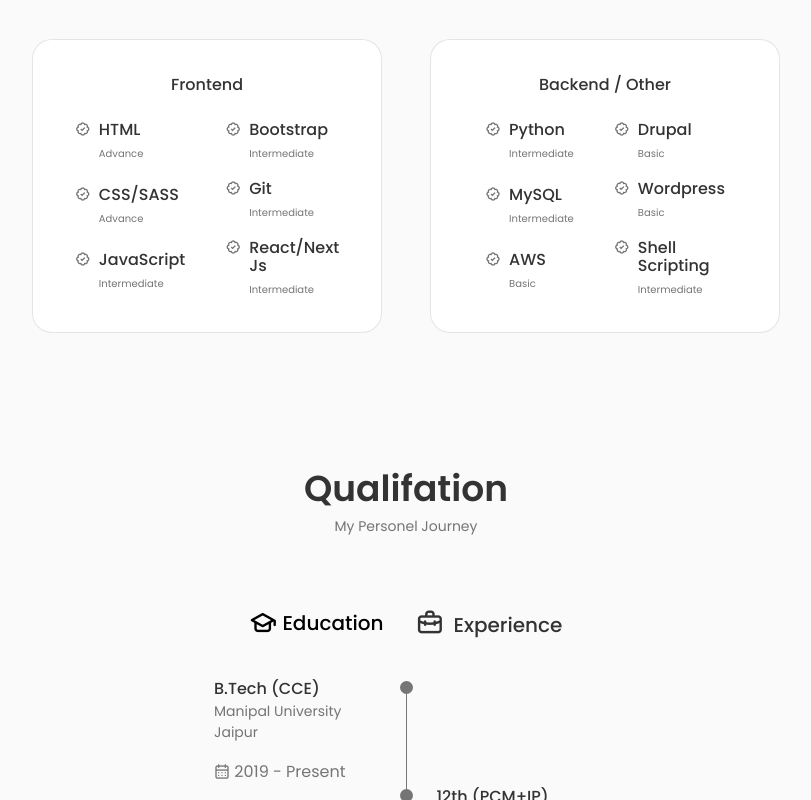
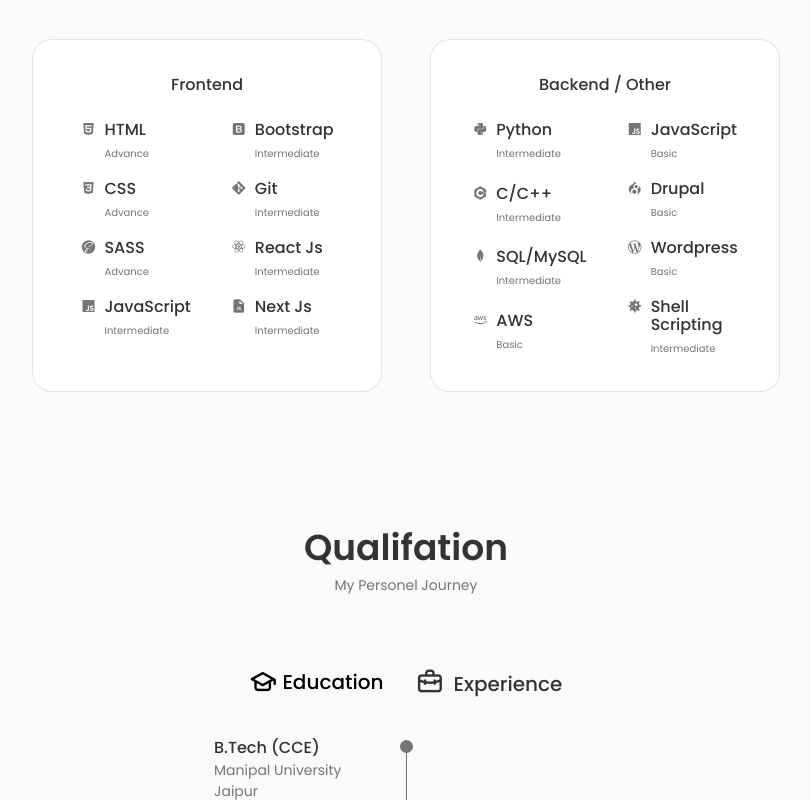
Before and after one commit to ram-9547/Charan, a React (Create React App) app: page / in a window 1280 px wide. Shown: the part 1660-2460 px from the top of the page, without its empty margins (234-1045 px from the left). Built offline with nearby package versions, Linux system fonts and the light colour scheme.

Commit message:
contact sec done

```diff
--- a/src/App.js
+++ b/src/App.js
@@ -1,5 +1,6 @@
 import "./App.css";
 import About from "./components/about/About";
+import Contact from "./components/contact/Contact";
 import Header from "./components/header/Header";
 import Home from "./components/home/Home";
 import Qualification from "./components/qualification/Qualification";
@@ -16,6 +17,7 @@
         <About />
         <Skills />
         <Qualification />
+        <Contact />
       </main>
     </>
   );
--- /dev/null
+++ b/src/components/contact/Contact.jsx
@@ -0,0 +1,97 @@
+import React from "react";
+import "./contact.css";
+
+const Contact = () => {
+  return (
+    <section className="contact section" id="contact">
+      <h2 className="section__title">Get in Touch</h2>
+      <span className="section__subtitle">Contact me</span>
+
+      <div className="contact__container container grid">
+        <div className="contact__content">
+          <h3 className="contact__title">Via</h3>
+          <div className="contact__info">
+            <div className="contact__card">
+              <i className="bx bx-mail-send contact__card-icon"></i>
+
+              <h3 className="contact__card-title">Email</h3>
+              <span className="contact__card-data">
+                prathamrohatgi@gmail.com
+              </span>
+            </div>
+
+            <div className="contact__card">
+              <i className="bx bxl-whatsapp contact__card-icon"></i>
+
+              <h3 className="contact__card-title">Whatsapp</h3>
+              <span className="contact__card-data">+91 8126005059</span>
+            </div>
+
+            <div className="contact__card">
+              <i className="bx bxl-discord-alt contact__card-icon"></i>
+
+              <h3 className="contact__card-title">Discord</h3>
+              <span className="contact__card-data">D4RKID0#7553</span>
+            </div>
+          </div>
+        </div>
+        <div className="contact__content">
+          <h3 className="contact__title">Send a Message!</h3>
+
+          <form action="" className="contact__form">
+            <div className="contact__form-div">
+              <label className="contact__form-tag">Name</label>
+              <input
+                type="text"
+                name="name"
+                className="contact__form-input"
+                placeholder="Insert your Name"
+              />
+            </div>
+            <div className="contact__form-div">
+              <label className="contact__form-tag">Mail</label>
+              <input
+                type="email"
+                name="email"
+                className="contact__form-input"
+                placeholder="Insert your Email"
+              />
+            </div>
+            <div className="contact__form-div contact__form-area">
+              <label className="contact__form-tag">Message</label>
+              <textarea
+                name="message"
+                cols="30"
+                rows="10"
+                className="contact__form-input"
+                placeholder="Insert your Message"
+              ></textarea>
+            </div>
+            <button href="#contact" className="button button--flex">
+              Send Message
+              <svg
+                class="button__icon"
+                xmlns="http://www.w3.org/2000/svg"
+                width="24"
+                height="24"
+                viewBox="0 0 24 24"
+                fill="none"
+              >
+                <path
+                  d="M14.2199 21.9352C13.0399 21.9352 11.3699 21.1052 10.0499 17.1352L9.32988 14.9752L7.16988 14.2552C3.20988 12.9352 2.37988 11.2652 2.37988 10.0852C2.37988 8.91525 3.20988 7.23525 7.16988 5.90525L15.6599 3.07525C17.7799 2.36525 19.5499 2.57525 20.6399 3.65525C21.7299 4.73525 21.9399 6.51525 21.2299 8.63525L18.3999 17.1252C17.0699 21.1052 15.3999 21.9352 14.2199 21.9352ZM7.63988 7.33525C4.85988 8.26525 3.86988 9.36525 3.86988 10.0852C3.86988 10.8052 4.85988 11.9052 7.63988 12.8252L10.1599 13.6652C10.3799 13.7352 10.5599 13.9152 10.6299 14.1352L11.4699 16.6552C12.3899 19.4352 13.4999 20.4252 14.2199 20.4252C14.9399 20.4252 16.0399 19.4352 16.9699 16.6552L19.7999 8.16525C20.3099 6.62525 20.2199 5.36525 19.5699 4.71525C18.9199 4.06525 17.6599 3.98525 16.1299 4.49525L7.63988 7.33525Z"
+                  fill="var(--container-color)"
+                ></path>
+                <path
+                  d="M10.11 14.7052C9.92005 14.7052 9.73005 14.6352 9.58005 14.4852C9.29005 14.1952 9.29005 13.7152 9.58005 13.4252L13.16 9.83518C13.45 9.54518 13.93 9.54518 14.22 9.83518C14.51 10.1252 14.51 10.6052 14.22 10.8952L10.64 14.4852C10.5 14.6352 10.3 14.7052 10.11 14.7052Z"
+                  fill="var(--container-color)"
+                ></path>
+              </svg>
+            </button>
+          </form>
+        </div>
+      </div>
+    </section>
+  );
+};
+
+export default Contact;
--- /dev/null
+++ b/src/components/contact/contact.css
@@ -0,0 +1,123 @@
+.contact__container {
+  grid-template-columns: repeat(2, max-content);
+  justify-content: center;
+  column-gap: 6rem;
+  padding-bottom: 3rem;
+}
+
+.contact__title {
+  text-align: center;
+  font-size: var(--h3-font-size);
+  font-weight: var(--font-medium);
+  margin-bottom: var(--mb-1-5);
+}
+.contact__info {
+  display: grid;
+  row-gap: 1rem;
+  grid-template-columns: 300px;
+}
+.contact__card {
+  background-color: var(--container-color);
+  border: 1px solid rgba(0, 0, 0, 0.1);
+  padding: 1rem;
+  border-radius: 0.75rem;
+  text-align: center;
+}
+.contact__card-icon {
+  font-size: 1.6rem;
+  color: var(--title-color);
+  margin-bottom: var(--mb-0-25);
+}
+
+.contact__card-title,
+.contact__card-data {
+  font-size: var(--small-font-size);
+}
+
+.contact__card-title {
+  font-weight: var(--font-medium);
+}
+
+.contact__card-data {
+  display: block;
+  margin-bottom: var(--mb-0-25);
+}
+
+.contact__form {
+  width: 360px;
+}
+
+.contact__form-div {
+  position: relative;
+  margin: var(--mb-2);
+  height: 4rem;
+}
+
+.contact__form-input {
+  position: absolute;
+  top: 0;
+  left: 0;
+  width: 100%;
+  height: 100%;
+  border: 2px solid rgba(0, 0, 0, 0.1);
+  background: none;
+  color: var(--text-color);
+  outline: none;
+  border-radius: 0.75rem;
+  padding: 1.5rem;
+  z-index: 1;
+}
+
+.contact__form-tag {
+  position: absolute;
+  top: -0.85rem;
+  left: 1.25rem;
+  font-size: var(--smaller-font0size);
+  padding: 0.25rem;
+  background-color: var(--body-color);
+  z-index: 10;
+}
+
+.contact__form-area {
+  height: 11rem;
+}
+
+.contact__form-area textarea {
+  resize: none;
+}
+
+.contact__content button {
+  margin-left: 2rem;
+}
+
+/*=============== BREAKPOINTS ===============*/
+/* For large devices */
+@media screen and (max-width: 992px) {
+  .contact__container {
+    column-gap: 3rem;
+  }
+}
+
+/* For medium devices */
+@media screen and (max-width: 768px) {
+  .contact__container {
+    grid-template-columns: 1fr;
+    row-gap: 3rem;
+  }
+  .contact__info {
+    justify-content: center;
+  }
+
+  .contact__form {
+    margin: 0 auto;
+  }
+}
+
+@media screen and (max-width: 576px) {
+  .contact__info {
+    grid-template-columns: 1fr;
+  }
+  .contact__form {
+    width: 100%;
+  }
+}
--- a/src/components/skills/Frontend.jsx
+++ b/src/components/skills/Frontend.jsx
@@ -7,24 +7,28 @@
       <div className="skills__box">
         <div className="skills__group">
           <div className="skills__data">
-            <i class="bx bx-badge-check"></i>
-
+            <i class="bx bxl-html5"></i>
             <div>
               <h3 className="skills__name">HTML</h3>
               <span className="skills__level">Advance</span>
             </div>
           </div>
           <div className="skills__data">
-            <i class="bx bx-badge-check"></i>
-
+            <i class="bx bxl-css3"></i>
             <div>
-              <h3 className="skills__name">CSS/SASS</h3>
+              <h3 className="skills__name">CSS</h3>
               <span className="skills__level">Advance</span>
             </div>
           </div>
           <div className="skills__data">
-            <i class="bx bx-badge-check"></i>
-
+            <i class="bx bxl-sass"></i>
+            <div>
+              <h3 className="skills__name">SASS</h3>
+              <span className="skills__level">Advance</span>
+            </div>
+          </div>
+          <div className="skills__data">
+            <i class="bx bxl-javascript"></i>
             <div>
               <h3 className="skills__name">JavaScript</h3>
               <span className="skills__level">Intermediate</span>
@@ -34,26 +38,30 @@
 
         <div className="skills__group">
           <div className="skills__data">
-            <i class="bx bx-badge-check"></i>
-
+            <i class="bx bxl-bootstrap"></i>
             <div>
               <h3 className="skills__name">Bootstrap</h3>
               <span className="skills__level">Intermediate</span>
             </div>
           </div>
           <div className="skills__data">
-            <i class="bx bx-badge-check"></i>
-
+            <i class="bx bxl-git"></i>
             <div>
               <h3 className="skills__name">Git</h3>
               <span className="skills__level">Intermediate</span>
             </div>
           </div>
           <div className="skills__data">
-            <i class="bx bx-badge-check"></i>
-
+            <i class="bx bxl-react"></i>
             <div>
-              <h3 className="skills__name">React/Next Js</h3>
+              <h3 className="skills__name">React Js</h3>
+              <span className="skills__level">Intermediate</span>
+            </div>
+          </div>
+          <div className="skills__data">
+            <i class="bx bxs-file-js"></i>
+            <div>
+              <h3 className="skills__name">Next Js</h3>
               <span className="skills__level">Intermediate</span>
             </div>
           </div>
--- a/src/components/skills/Other.jsx
+++ b/src/components/skills/Other.jsx
@@ -7,25 +7,29 @@
       <div className="skills__box">
         <div className="skills__group">
           <div className="skills__data">
-            <i class="bx bx-badge-check"></i>
-
+            <i class="bx bxl-python"></i>
             <div>
               <h3 className="skills__name">Python</h3>
               <span className="skills__level">Intermediate</span>
             </div>
           </div>
+          <div className="skills__data">
+            <i class="bx bxl-c-plus-plus"></i>
+            <div>
+              <h3 className="skills__name">C/C++</h3>
+              <span className="skills__level">Intermediate</span>
+            </div>
+          </div>
 
           <div className="skills__data">
-            <i class="bx bx-badge-check"></i>
-
+            <i class="bx bxl-mongodb"></i>
             <div>
-              <h3 className="skills__name">MySQL</h3>
+              <h3 className="skills__name">SQL/MySQL</h3>
               <span className="skills__level">Intermediate</span>
             </div>
           </div>
           <div className="skills__data">
-            <i class="bx bx-badge-check"></i>
-
+            <i class="bx bxl-aws"></i>
             <div>
               <h3 className="skills__name">AWS</h3>
               <span className="skills__level">Basic</span>
@@ -35,24 +39,28 @@
 
         <div className="skills__group">
           <div className="skills__data">
-            <i class="bx bx-badge-check"></i>
-
+            <i class="bx bxl-javascript"></i>
+            <div>
+              <h3 className="skills__name">JavaScript</h3>
+              <span className="skills__level">Basic</span>
+            </div>
+          </div>
+          <div className="skills__data">
+            <i class="bx bxl-drupal"></i>
             <div>
               <h3 className="skills__name">Drupal</h3>
               <span className="skills__level">Basic</span>
             </div>
           </div>
           <div className="skills__data">
-            <i class="bx bx-badge-check"></i>
-
+            <i class="bx bxl-wordpress"></i>
             <div>
               <h3 className="skills__name">Wordpress</h3>
               <span className="skills__level">Basic</span>
             </div>
           </div>
           <div className="skills__data">
-            <i class="bx bx-badge-check"></i>
-
+            <i class="bx bxs-virus"></i>
             <div>
               <h3 className="skills__name">Shell Scripting</h3>
               <span className="skills__level">Intermediate</span>
```
